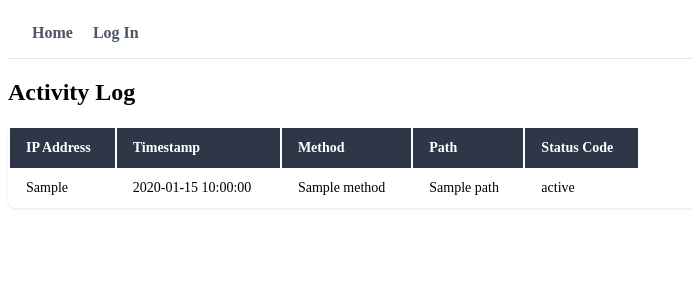
After one commit to adil-rahman-mt/endgame-phase-2, a Flask app: template templates/logs.html in a window 1280 px wide. The commit adds this page. Shown: the top 300 px of the page, without its empty margins (0-693 px from the left). Run offline with Flask 3, Linux system fonts and the light colour scheme; the template is opened without the code that fills it: most values are stand-ins (such as "Sample title", 1, 10 or a date in 2020).

Commit message:
Allow admins to see last 100 HTTP requests

```diff
--- a/app.py
+++ b/app.py
@@ -4,6 +4,8 @@ import jwt
 import os
 from dotenv import load_dotenv
 from functools import wraps
+from collections import deque
+import datetime
 
 load_dotenv()
 
@@ -78,6 +80,24 @@ def get_user_context():
         "is_authenticated": is_authenticated,
         "is_admin": is_admin
     }
+
+REQUEST_LOGS = deque(maxlen=100)
+
+@app.after_request
+def log_outgoing_request(response):
+    if request.path.startswith('/static'):
+        return response
+
+    log_entry = {
+        "ip": request.headers.get('X-Forwarded-For', request.remote_addr),
+        "timestamp": datetime.datetime.now().strftime("%Y-%m-%d %H:%M:%S"),
+        "method": request.method,
+        "path": request.path,
+        "status": response.status_code,
+    }
+
+    REQUEST_LOGS.appendleft(log_entry)
+    return response
 
 @app.after_request
 def clear_expired_auth_tokens(response):
@@ -376,5 +396,12 @@ def delete_duty(duty_id):
 
     return redirect(url_for('index'), code=303)
 
+@app.route('/logs')
+@admin_required
+def view_request_logs():
+    context = get_user_context()
+
+    return render_template('logs.html', logs=list(REQUEST_LOGS), **context)
+
 if __name__ == '__main__':
     app.run(host='0.0.0.0', port=5005, debug=True)
--- /dev/null
+++ b/static/logs.css
@@ -0,0 +1,42 @@
+.table-scroll-container {
+    max-height: 500px;
+    overflow-y: auto;
+    border-radius: 8px;
+    box-shadow: 0 1px 3px rgba(0, 0, 0, 0.1);
+    background: #ffffff;
+}
+
+.logs-table {
+    width: 50%;
+    font-size: 14px;
+    background: #ffffff;
+    border-collapse: separate;
+}
+
+.logs-table thead tr {
+    background-color: #2d3748;
+    color: #ffffff;
+    text-align: left;
+}
+
+.logs-table th {
+    position: sticky;
+    top: 0;
+    z-index: 10;
+    padding: 12px 16px;
+    font-weight: 600;
+    background-color: #2d3748;
+}
+
+.logs-table tbody tr {
+    border-bottom: 1px solid #e2e8f0;
+}
+
+.logs-table tbody tr:last-child {
+    border-bottom: none;
+}
+
+.logs-table td {
+    padding: 10px 16px;
+    vertical-align: middle;
+}
--- /dev/null
+++ b/templates/logs.html
@@ -0,0 +1,49 @@
+<!DOCTYPE html>
+<html lang="en">
+
+<head>
+    <meta charset="UTF-8">
+    <meta name="viewport" content="width=device-width, initial-scale=1.0">
+    <title>Activity Logs</title>
+    <link rel="stylesheet" href="{{ url_for('static', filename='logs.css') }}">
+</head>
+
+<body>
+    {% include 'navbar.html' %}
+
+    <div>
+        <div>
+            <h2>Activity Log</h2>
+        </div>
+        <div class="table-scroll-container">
+            <table class="logs-table">
+                <thead>
+                    <tr>
+                        <th>IP Address</th>
+                        <th>Timestamp</th>
+                        <th>Method</th>
+                        <th>Path</th>
+                        <th>Status Code</th>
+                    </tr>
+                </thead>
+                <tbody>
+                    {% for log in logs %}
+                    <tr>
+                        <td>{{ log.ip }}</td>
+                        <td>{{ log.timestamp }}</td>
+                        <td>{{ log.method }}</td>
+                        <td>{{ log.path }}</td>
+                        <td>{{ log.status }}</td>
+                    </tr>
+                    {% else %}
+                    <tr>
+                        <td colspan="5">No HTTP requests recorded yet.</td>
+                    </tr>
+                    {% endfor %}
+                </tbody>
+            </table>
+        </div>
+    </div>
+</body>
+
+</html>
--- a/templates/navbar.html
+++ b/templates/navbar.html
@@ -3,6 +3,10 @@
 <nav class="main-navbar">
     <div class="nav-links">
         <a href="/" class="nav-link-item">Home</a>
+
+        {% if is_admin %}
+        <a href="/logs" class="nav-link-item">View Logs</a>
+        {% endif %}
 
         {% if is_authenticated %}
         <form action="/logout" method="POST" style="display: inline; margin: 0;">
```
